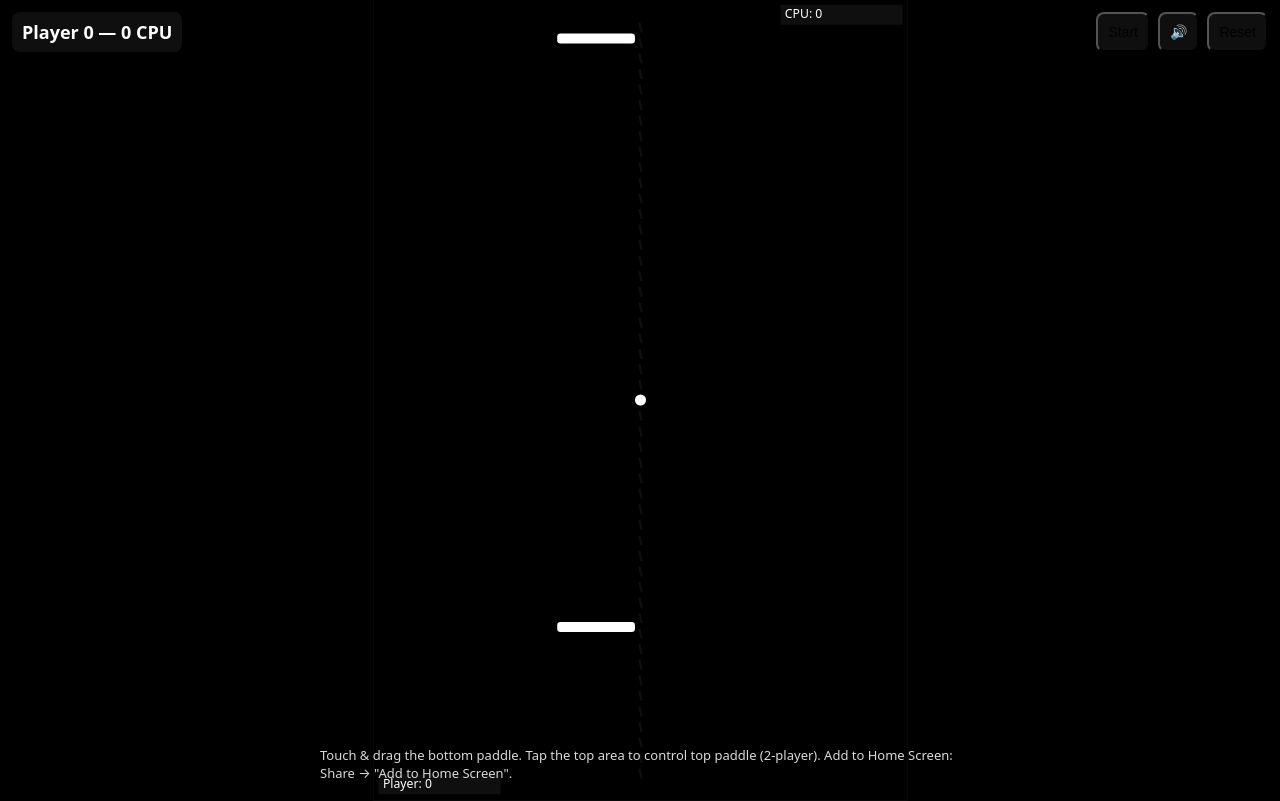
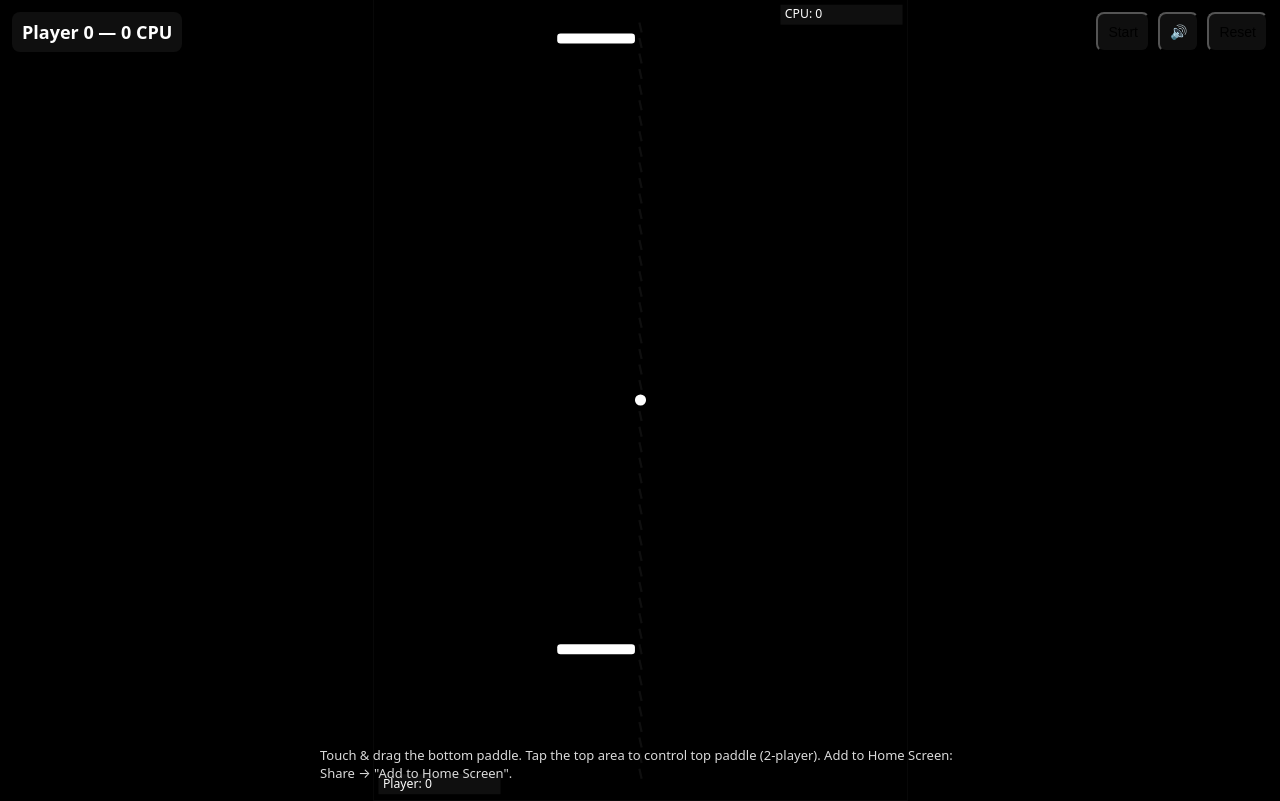
Before and after one commit to bobmorshly/pong-game-, a plain HTML site: page index.html in a window 1280 px wide. Drawn offline with Linux system fonts and the light colour scheme.

Commit message:
Update index.html

```diff
--- a/index.html
+++ b/index.html
@@ -63,7 +63,7 @@ const state = {
   scoreP: 0,
   scoreCPU: 0,
   ball: { x: W/2, y: H/2, r: 10, vx: 0, vy: 0 },
-  paddleP: { w: 140, h: 18, x: W/2 - 70, y: H - 80 },
+  paddleP: { w: 140, h: 18, x: W/2 - 70, y: H - 40 },
   paddleCPU: { w: 140, h: 18, x: W/2 - 70, y: 60 },
   lastTime: 0,
   soundOn: true,
```
